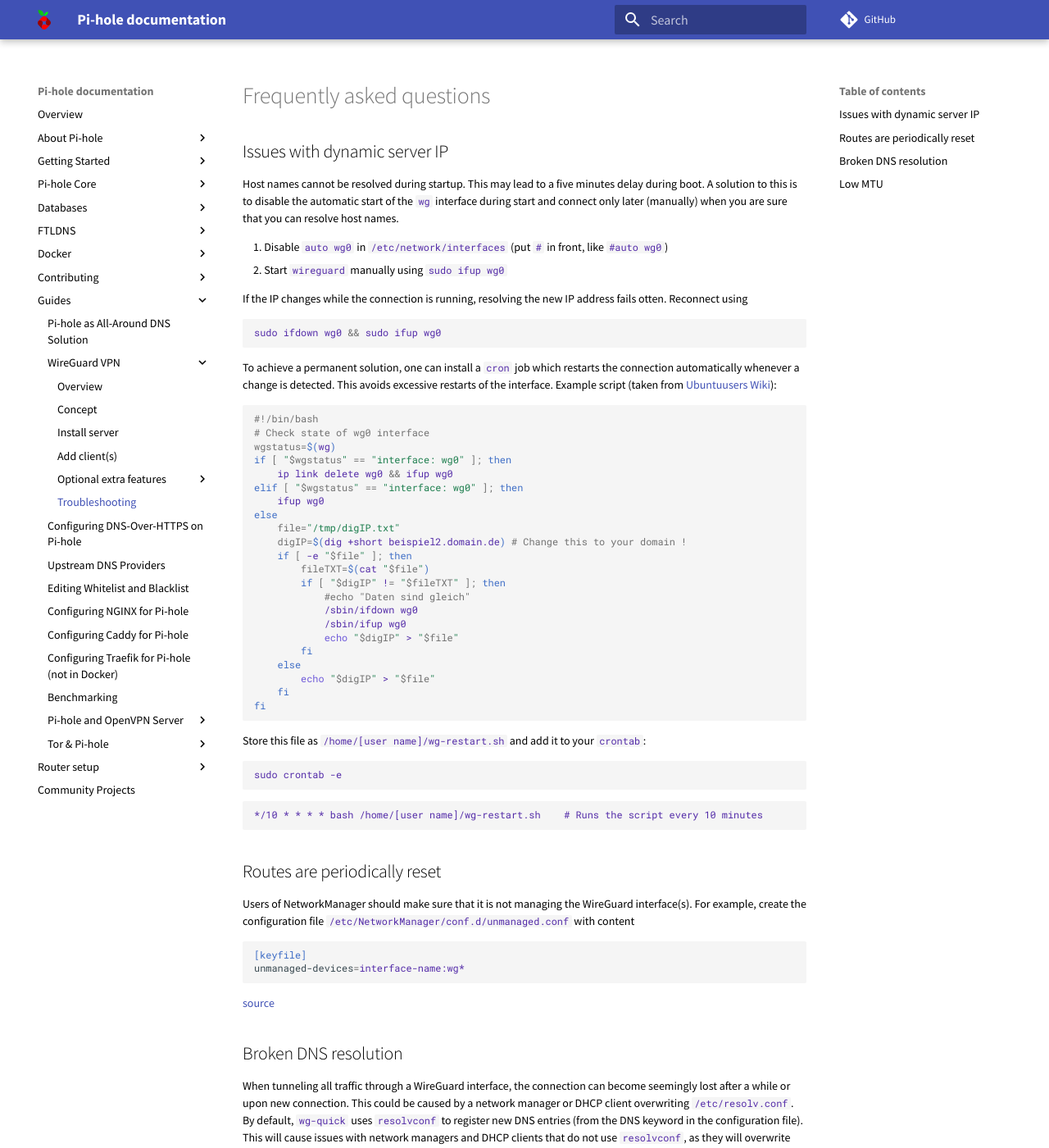
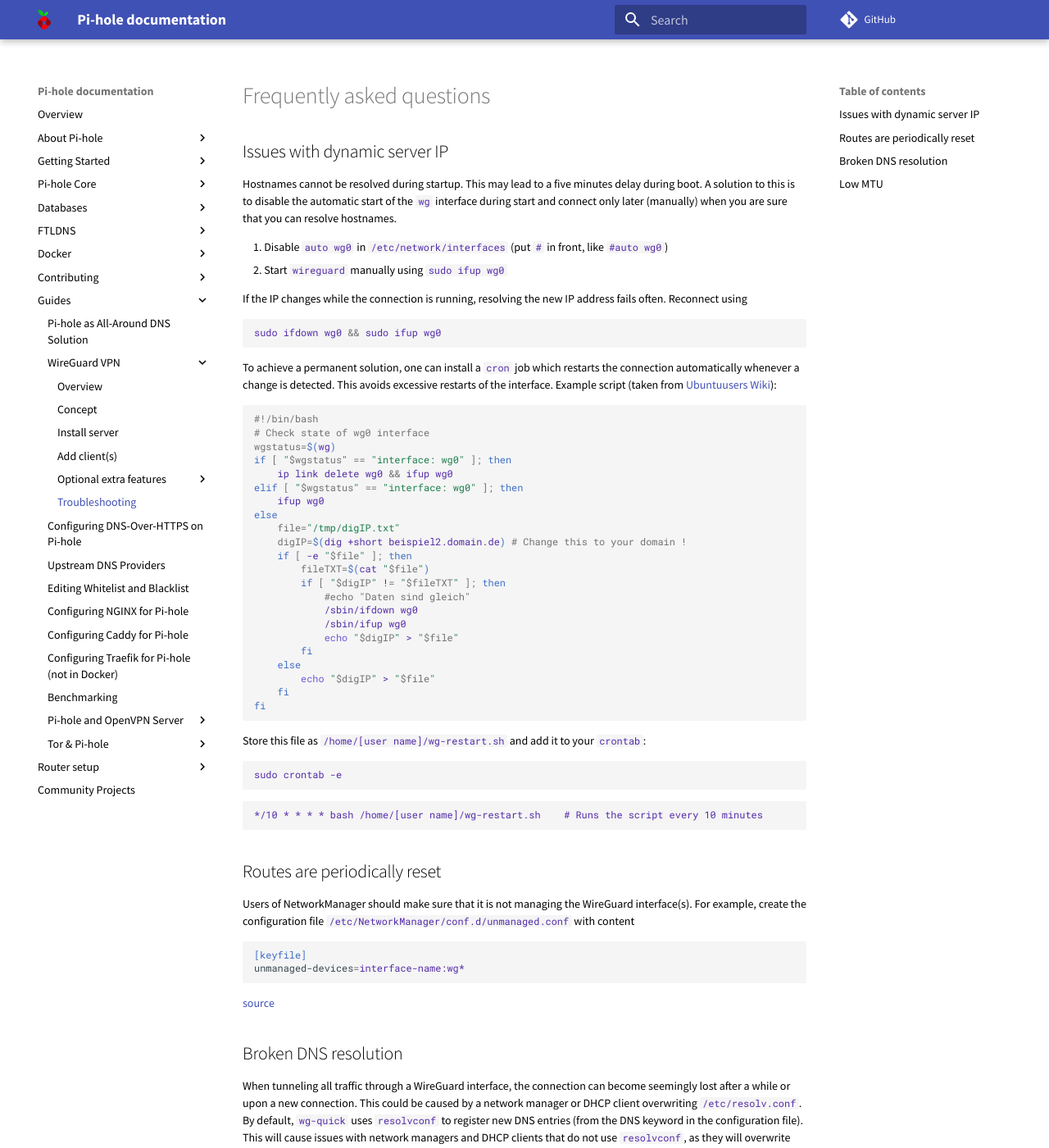
Before and after one commit to pi-hole/docs, an MkDocs documentation site: the page built from docs/guides/wireguard/faq.md, in a window 1280 px wide and 1400 px high. Shown: the whole window at 82% size. Built offline with MkDocs 1.6.1 and Material for MkDocs 9.7.7, drawn with Linux system fonts in a browser that asks for light colours; comment, search, counter and statistics services are not loaded; some of the changed text lies outside the part shown.

Commit message:
Minor grammar fixes

````diff
--- a/docs/guides/wireguard/faq.md
+++ b/docs/guides/wireguard/faq.md
@@ -2,12 +2,12 @@
 
 ## Issues with dynamic server IP
 
-Host names cannot be resolved during startup. This may lead to a five minutes delay during boot. A solution to this is to disable the automatic start of the `wg` interface during start and connect only later (manually) when you are sure that you can resolve host names.
+Hostnames cannot be resolved during startup. This may lead to a five minutes delay during boot. A solution to this is to disable the automatic start of the `wg` interface during start and connect only later (manually) when you are sure that you can resolve hostnames.
 
 1. Disable `auto wg0` in `/etc/network/interfaces` (put `#` in front, like `#auto wg0`)
 2. Start `wireguard` manually using `sudo ifup wg0`
 
-If the IP changes while the connection is running, resolving the new IP address fails otten. Reconnect using
+If the IP changes while the connection is running, resolving the new IP address fails often. Reconnect using
 
 ```bash
 sudo ifdown wg0 && sudo ifup wg0
@@ -63,7 +63,7 @@
 
 ## Broken DNS resolution
 
-When tunneling all traffic through a WireGuard interface, the connection can become seemingly lost after a while or upon new connection. This could be caused by a network manager or DHCP client overwriting `/etc/resolv.conf`.
+When tunneling all traffic through a WireGuard interface, the connection can become seemingly lost after a while or upon a new connection. This could be caused by a network manager or DHCP client overwriting `/etc/resolv.conf`.
 By default, `wg-quick` uses `resolvconf` to register new DNS entries (from the DNS keyword in the configuration file). This will cause issues with network managers and DHCP clients that do not use `resolvconf`, as they will overwrite `/etc/resolv.conf` thus removing the DNS servers added by `wg-quick`.
 
 The solution is to use networking software that supports `resolvconf`.
````
Also changed, not shown: other parts of docs/guides/wireguard/faq.md (+1 -1 lines), docs/guides/wireguard/overview.md (+2 -2 lines), docs/guides/wireguard/route-everything.md (+2 -2 lines), docs/guides/wireguard/server.md (+3 -3 lines).
